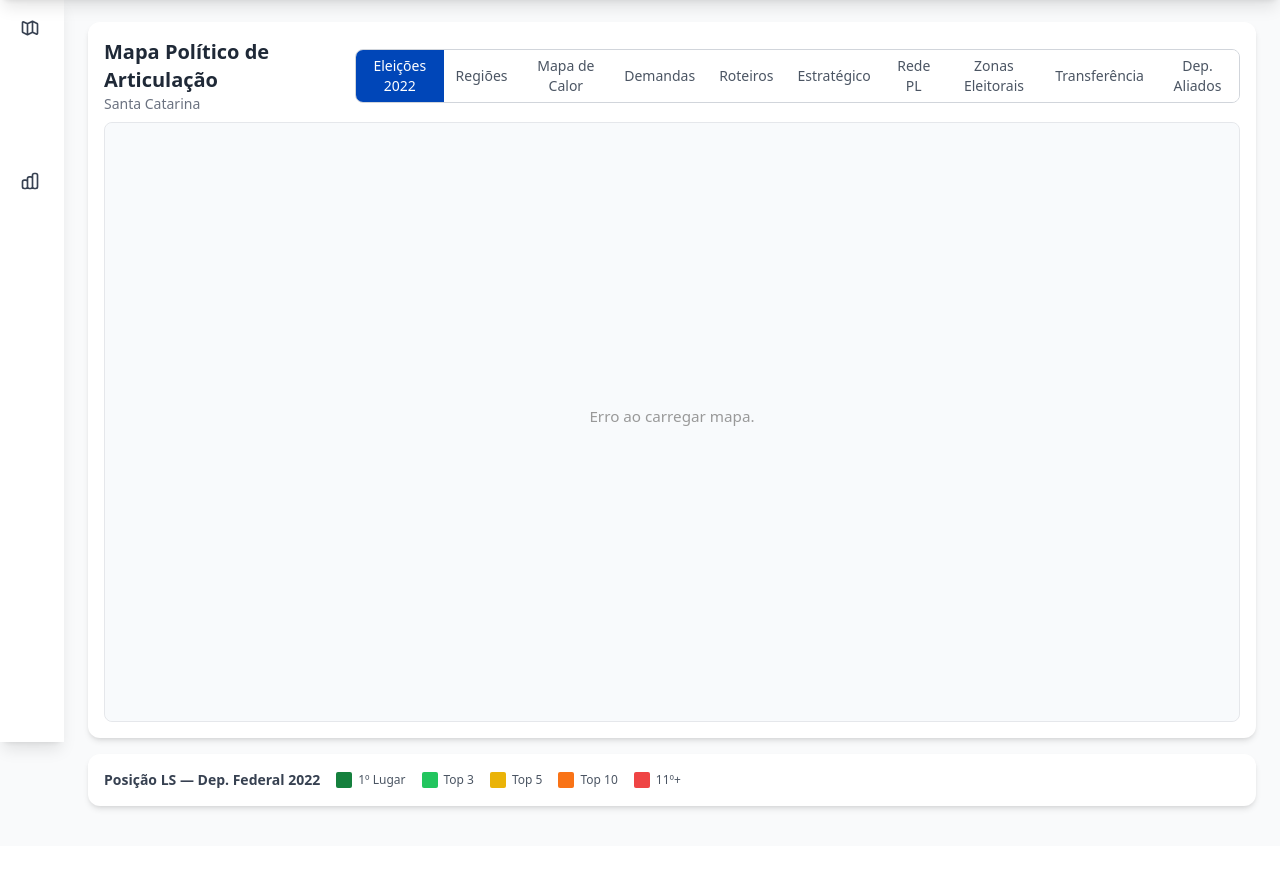
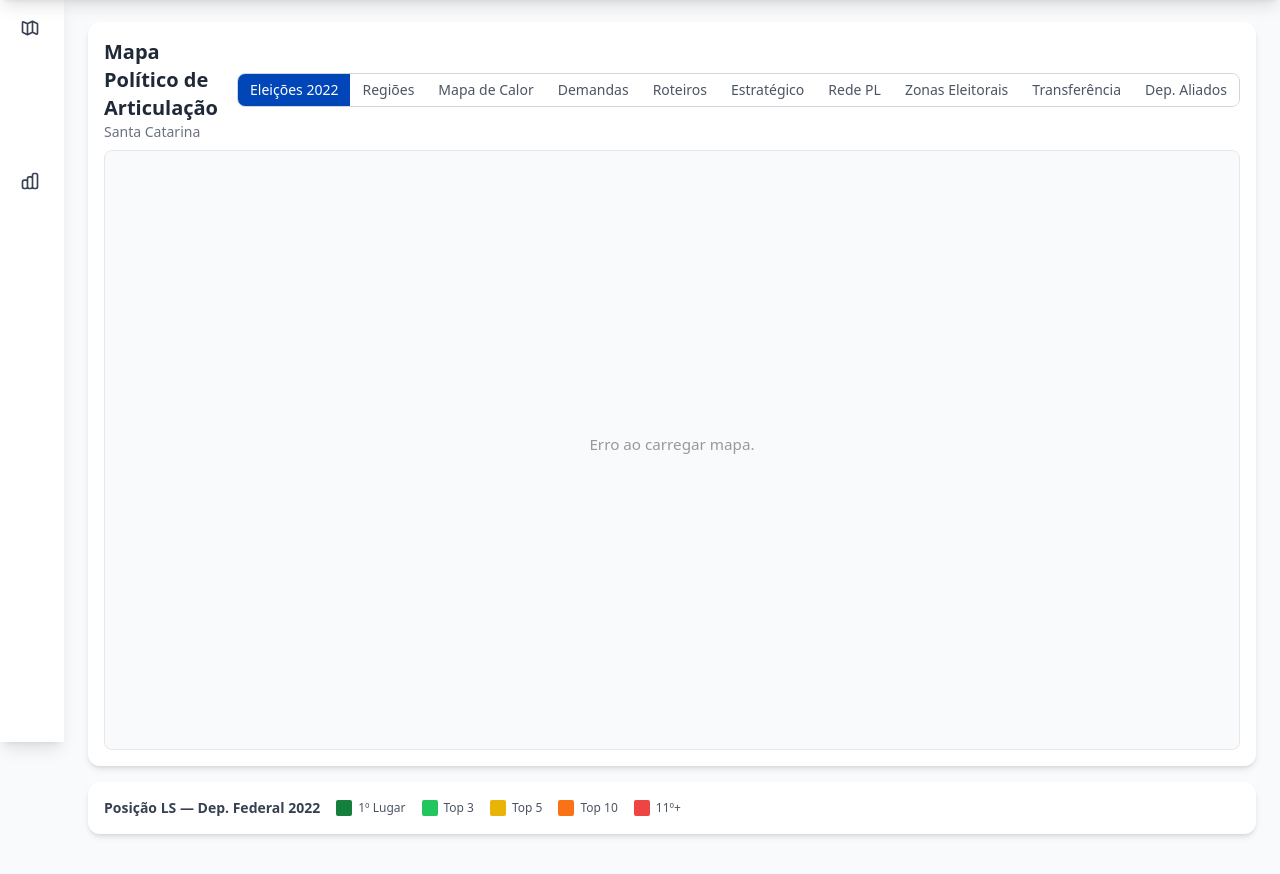
Before and after one commit to Geffersonvivan/CRMEleitoral, a Django app: page / in a window 1280 px wide. Shown: the part 58-932 px from the top of the page. Before the commit the page ends 869 px from the top, so only its background shows below. Run offline with Django 5.2, Linux system fonts and the light colour scheme; the visitor is signed in with stand-in values (Sample User, id 1); data that the repository does not hold is empty; parts of the project's set-up code (start-up, migrations or seed data) failed here and were passed over; some libraries are stand-ins or nearby versions.

Commit message:
Corrigir responsividade do dashboard no mobile
Tabs de mapa com scroll horizontal, legendas com flex-wrap, grids
responsivos, mapa SVG com width/height 100%, tabelas menores no mobile.

Co-Authored-By: Claude Opus 4.6 <noreply@anthropic.com>

```diff
--- a/static/css/main.css
+++ b/static/css/main.css
@@ -50,6 +50,19 @@
 
 #map-container svg {
     display: block;
+    width: 100%;
+    height: 100%;
+}
+
+/* Mobile: tabelas e data-tables scrollam horizontalmente */
+@media (max-width: 768px) {
+    .data-table {
+        font-size: 0.75rem;
+    }
+    .data-table thead th,
+    .data-table tbody td {
+        padding: 0.4rem 0.5rem;
+    }
 }
 
 /* Hover regioes/cidades - GPU accelerated, sem reflow */
--- a/templates/dashboard/index.html
+++ b/templates/dashboard/index.html
@@ -10,71 +10,71 @@
 {% block content %}
 <div x-data="dashboardApp()" x-init="init()">
     <!-- Mapa de SC -->
-    <div class="bg-white rounded-xl shadow-md p-4 mb-4">
-        <div class="flex items-center justify-between mb-2">
+    <div class="bg-white rounded-xl shadow-md p-3 lg:p-4 mb-4">
+        <div class="flex flex-col lg:flex-row lg:items-center justify-between mb-2 gap-2">
             <div>
-                <h2 class="text-xl font-bold text-gray-800" title="Mapa interativo de SC com 21 regiões e ~295 cidades. Clique numa região para ver detalhes">Mapa Político de Articulação</h2>
+                <h2 class="text-lg lg:text-xl font-bold text-gray-800" title="Mapa interativo de SC com 21 regiões e ~295 cidades. Clique numa região para ver detalhes">Mapa Político de Articulação</h2>
                 <p class="text-sm text-gray-500" x-text="currentLevel === 'state' ? 'Santa Catarina' : regionName"></p>
             </div>
-            <div class="flex items-center gap-2">
-                <div class="inline-flex rounded-lg border border-gray-300 overflow-hidden text-sm">
+            <div class="flex items-center gap-2 w-full lg:w-auto mt-2 lg:mt-0">
+                <div class="inline-flex rounded-lg border border-gray-300 overflow-x-auto text-sm max-w-full">
                     <button @click="setMapMode('eleicoes_2022')"
                             :class="mapMode === 'eleicoes_2022' ? 'bg-primary-600 text-white' : 'bg-white text-gray-600 hover:bg-gray-50'"
-                            class="px-3 py-1.5 font-medium transition-colors"
+                            class="px-3 py-1.5 font-medium transition-colors whitespace-nowrap"
                             title="Resultados eleitorais 2022: posição do LS por cidade (dep. federal) e votos por zona eleitoral">
                         Eleições 2022
                     </button>
                     <button @click="setMapMode('regioes')"
                             :class="mapMode === 'regioes' ? 'bg-primary-600 text-white' : 'bg-white text-gray-600 hover:bg-gray-50'"
-                            class="px-3 py-1.5 font-medium transition-colors"
+                            class="px-3 py-1.5 font-medium transition-colors whitespace-nowrap"
                             title="Visualiza as 21 associações de municípios coloridas por macro região">
                         Regiões
                     </button>
                     <button @click="setMapMode('calor')"
                             :class="mapMode === 'calor' ? 'bg-primary-600 text-white' : 'bg-white text-gray-600 hover:bg-gray-50'"
-                            class="px-3 py-1.5 font-medium transition-colors"
+                            class="px-3 py-1.5 font-medium transition-colors whitespace-nowrap"
                             title="Penetração de votos LS 2022 sobre eleitores: vermelho (baixa) a verde (alta)">
                         Mapa de Calor
                     </button>
                     <button @click="setMapMode('demandas')"
                             :class="mapMode === 'demandas' ? 'bg-primary-600 text-white' : 'bg-white text-gray-600 hover:bg-gray-50'"
-                            class="px-3 py-1.5 font-medium transition-colors"
+                            class="px-3 py-1.5 font-medium transition-colors whitespace-nowrap"
                             title="Status das demandas por região: verde (em dia), amarelo (próximo do prazo), vermelho (atrasada)">
                         Demandas
                     </button>
                     <button @click="setMapMode('roteiros')"
                             :class="mapMode === 'roteiros' ? 'bg-primary-600 text-white' : 'bg-white text-gray-600 hover:bg-gray-50'"
-                            class="px-3 py-1.5 font-medium transition-colors"
+                            class="px-3 py-1.5 font-medium transition-colors whitespace-nowrap"
                             title="Roteiros de viagem planejados e realizados sobre o mapa">
                         Roteiros
                     </button>
                     <button @click="setMapMode('estrategico')"
                             :class="mapMode === 'estrategico' ? 'bg-primary-600 text-white' : 'bg-white text-gray-600 hover:bg-gray-50'"
-                            class="px-3 py-1.5 font-medium transition-colors"
+                            class="px-3 py-1.5 font-medium transition-colors whitespace-nowrap"
                             title="Análise estratégica: classifica cidades como Base Forte, Aliado Fraco, Potencial Oculto ou Território Hostil">
                         Estratégico
                     </button>
                     <button @click="setMapMode('rede_pl')"
                             :class="mapMode === 'rede_pl' ? 'bg-primary-600 text-white' : 'bg-white text-gray-600 hover:bg-gray-50'"
-                            class="px-3 py-1.5 font-medium transition-colors"
+                            class="px-3 py-1.5 font-medium transition-colors whitespace-nowrap"
                             title="Força da rede PL: mede presença de coordenadores, vereadores, diretório e contatos do PL em cada cidade">
                         Rede PL
                     </button>
                     <button @click="setMapMode('zonas')"
                             :class="mapMode === 'zonas' ? 'bg-primary-600 text-white' : 'bg-white text-gray-600 hover:bg-gray-50'"
-                            class="px-3 py-1.5 font-medium transition-colors"
+                            class="px-3 py-1.5 font-medium transition-colors whitespace-nowrap"
                             title="Ranking das 99 zonas eleitorais de SC por desempenho do LS em 2022 (Dep. Federal)">
                         Zonas Eleitorais
                     </button>
                     <button @click="setMapMode('transferencia')"
                             :class="mapMode === 'transferencia' ? 'bg-primary-600 text-white' : 'bg-white text-gray-600 hover:bg-gray-50'"
-                            class="px-3 py-1.5 font-medium transition-colors"
+                            class="px-3 py-1.5 font-medium transition-colors whitespace-nowrap"
                             title="Transferência de votos: setas mostram oportunidades de expansão de cidades fortes para vizinhas com baixa penetração">
                         Transferência
                     </button>
                     <button @click="setMapMode('deputados')"
                             :class="mapMode === 'deputados' ? 'bg-primary-600 text-white' : 'bg-white text-gray-600 hover:bg-gray-50'"
-                            class="px-3 py-1.5 font-medium transition-colors"
+                            class="px-3 py-1.5 font-medium transition-colors whitespace-nowrap"
                             title="Deputados estaduais PL aliados: onde cada deputado é forte e pode ser ponte para o LS">
                         Dep. Aliados
                     </button>
@@ -87,7 +87,7 @@
                 </button>
             </div>
         </div>
-        <div id="map-container" class="h-[500px] md:h-[600px] rounded-lg border border-gray-200 bg-slate-50"></div>
+        <div id="map-container" class="h-[350px] md:h-[500px] lg:h-[600px] rounded-lg border border-gray-200 bg-slate-50 overflow-hidden"></div>
     </div>
 
     <!-- Legenda Macro Regiões -->
@@ -105,7 +105,7 @@
 
     <!-- Legenda Mapa de Calor -->
     <div class="bg-white rounded-xl shadow-md p-4 mb-4" x-show="mapMode === 'calor'">
-        <div class="flex items-center gap-4">
+        <div class="flex items-center gap-4 flex-wrap">
             <span class="text-sm font-semibold text-gray-700">Penetração LS 2022</span>
             <div class="flex items-center gap-1">
                 <span class="text-xs text-gray-500">0%</span>
@@ -118,7 +118,7 @@
 
     <!-- Legenda Demandas -->
     <div class="bg-white rounded-xl shadow-md p-4 mb-4" x-show="mapMode === 'demandas'">
-        <div class="flex items-center gap-6">
+        <div class="flex items-center gap-3 lg:gap-6 flex-wrap">
             <span class="text-sm font-semibold text-gray-700">Status das Demandas</span>
             <div class="flex items-center gap-1.5"><span class="w-4 h-4 rounded-sm bg-green-500 inline-block"></span><span class="text-xs text-gray-600">Em dia</span></div>
             <div class="flex items-center gap-1.5"><span class="w-4 h-4 rounded-sm bg-yellow-500 inline-block"></span><span class="text-xs text-gray-600">Próximo do prazo</span></div>
@@ -130,7 +130,7 @@
 
     <!-- Legenda Roteiros -->
     <div class="bg-white rounded-xl shadow-md p-4 mb-4" x-show="mapMode === 'roteiros'">
-        <div class="flex items-center gap-6">
+        <div class="flex items-center gap-3 lg:gap-6 flex-wrap">
             <span class="text-sm font-semibold text-gray-700">Roteiros</span>
             <div class="flex items-center gap-1.5">
                 <svg width="24" height="4"><line x1="0" y1="2" x2="24" y2="2" stroke="#3b82f6" stroke-width="2" stroke-dasharray="4,2"/></svg>
@@ -154,7 +154,7 @@
 
     <!-- Legenda Estratégico -->
     <div class="bg-white rounded-xl shadow-md p-4 mb-4" x-show="mapMode === 'estrategico'">
-        <div class="flex items-center gap-6">
+        <div class="flex items-center gap-3 lg:gap-6 flex-wrap">
             <span class="text-sm font-semibold text-gray-700">Análise Estratégica</span>
             <div class="flex items-center gap-1.5"><span class="w-4 h-4 rounded-sm inline-block" style="background:#15803d"></span><span class="text-xs text-gray-600">Base Forte</span></div>
             <div class="flex items-center gap-1.5"><span class="w-4 h-4 rounded-sm inline-block" style="background:#86efac"></span><span class="text-xs text-gray-600">Aliado Fraco</span></div>
@@ -190,7 +190,7 @@
     </div>
 
     <!-- Cards Resumo Transferência - Classificação Cruzada -->
-    <div class="grid grid-cols-6 gap-2 mb-4" x-show="mapMode === 'transferencia' && transferData">
+    <div class="grid grid-cols-3 lg:grid-cols-6 gap-2 mb-4" x-show="mapMode === 'transferencia' && transferData">
         <template x-for="cls in ['zona_ouro', 'polo_ls', 'buscar_ambos', 'buscar_jorginho', 'buscar_carol', 'baixa_prioridade']" :key="cls">
             <div class="bg-white rounded-xl shadow-md p-3 cursor-pointer border-2 transition-colors"
                  :class="transferFilter === cls ? 'border-gray-800' : 'border-transparent hover:border-gray-200'"
@@ -344,7 +344,7 @@
     </div>
 
     <!-- Cards Resumo Deputados -->
-    <div class="grid grid-cols-5 gap-2 mb-4" x-show="mapMode === 'deputados' && deputiesData">
+    <div class="grid grid-cols-2 sm:grid-cols-3 lg:grid-cols-5 gap-2 mb-4" x-show="mapMode === 'deputados' && deputiesData">
         <template x-for="cls in ['ponte_forte', 'base_conjunta', 'territorio_dep', 'territorio_ls', 'sem_presenca']" :key="cls">
             <div class="bg-white rounded-xl shadow-md p-3 cursor-pointer border-2 transition-colors"
                  :class="deputiesFilter === cls ? 'border-gray-800' : 'border-transparent hover:border-gray-200'"
@@ -860,7 +860,7 @@
     </div>
 
     <!-- Cards performance Eleições 2022 -->
-    <div class="grid grid-cols-5 gap-2 mb-4" x-show="mapMode === 'eleicoes_2022' && elections2022Data">
+    <div class="grid grid-cols-2 sm:grid-cols-3 lg:grid-cols-5 gap-2 mb-4" x-show="mapMode === 'eleicoes_2022' && elections2022Data">
         <template x-for="perf in ['primeiro', 'top3', 'top5', 'top10', 'abaixo']" :key="perf">
             <div class="rounded-xl shadow-md p-4 cursor-pointer transition-all"
                  :class="elections2022Filter === perf ? 'ring-2 ring-primary-500' : ''"
```
